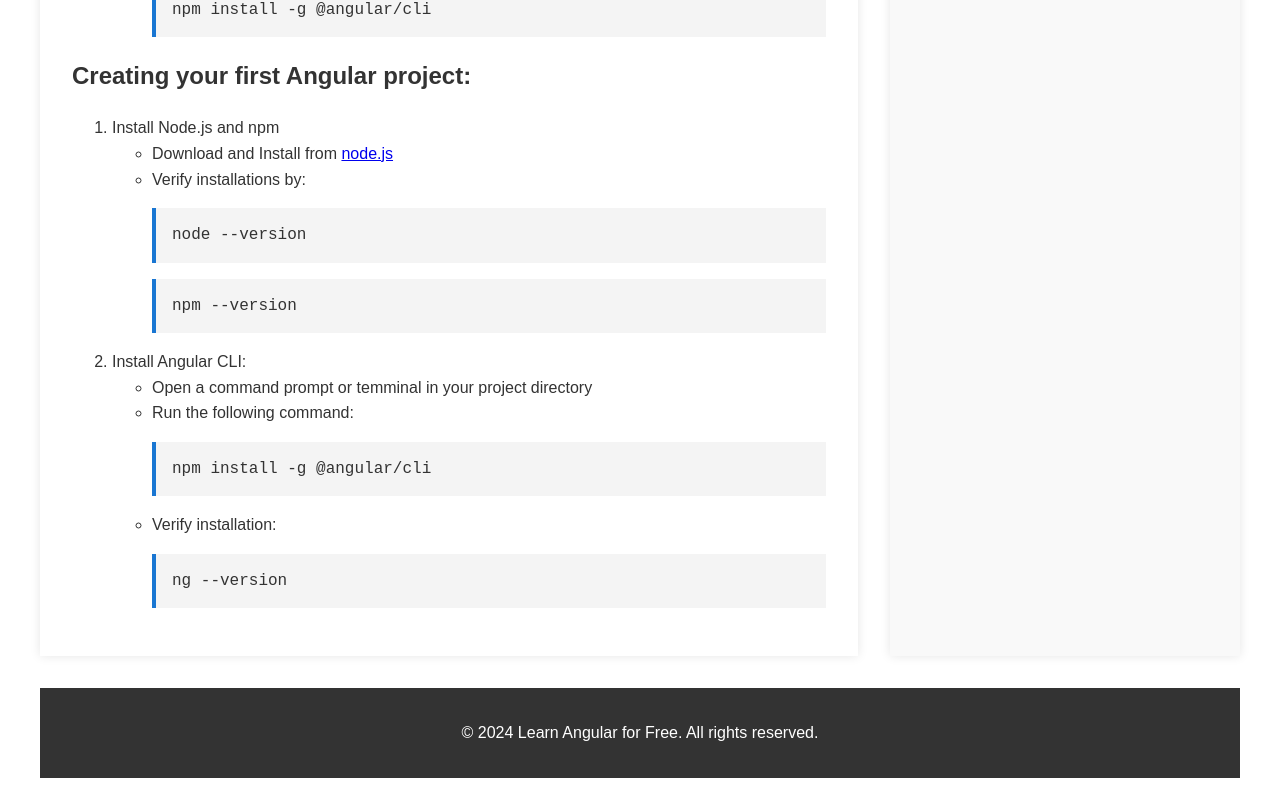
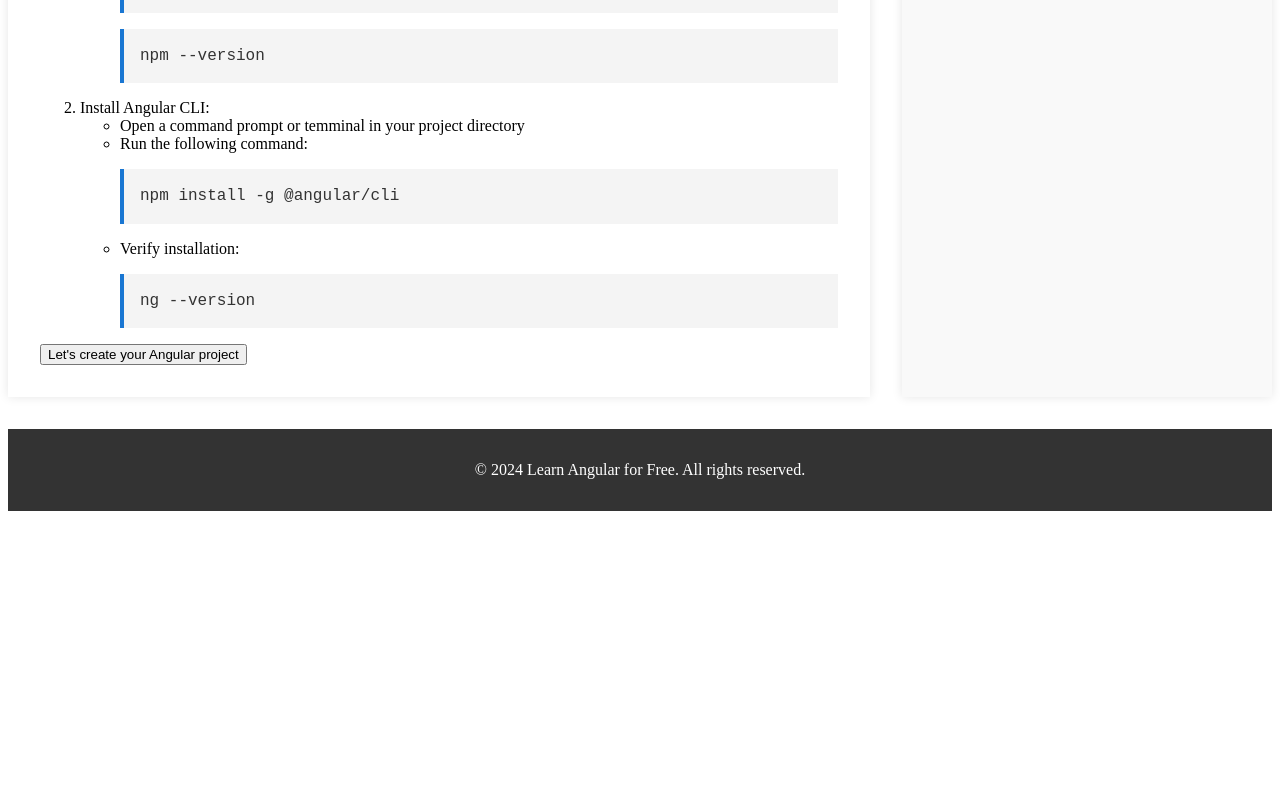
Before and after one commit to pputtaswamy07/Learn-Angular, an Angular app: page / in a window 1280 px wide. Shown: the part 937-1743 px from the top of the page. After the commit the page ends 1456 px from the top, so only its background shows below. Built offline with nearby package versions, Linux system fonts and the light colour scheme.

Commit message:
add routlink to create-project

```diff
--- a/src/app/first-page/first-page.component.html
+++ b/src/app/first-page/first-page.component.html
@@ -1,14 +1,3 @@
-<!DOCTYPE html>
-<html lang="en">
-
-<head>
-    <meta charset="UTF-8">
-    <meta name="viewport" content="width=device-width, initial-scale=1.0">
-    <title>Let's Learn Angular</title>
-
-</head>
-
-<body>
 <header>
     <h1>Let's Learn Angular</h1>
 </header>
@@ -83,7 +72,8 @@
                 </ul>
             </ol>
         </section>
-
+        <div><button routerLink="/createProject">Let's create your Angular
+                project</button></div>
     </div>
     <aside>
         <h3>Quick Links</h3>
@@ -98,6 +88,3 @@
 <footer>
     <p>&copy; 2024 Learn Angular for Free. All rights reserved.</p>
 </footer>
-</body>
-
-</html>
```
Lines whose indentation alone changed are shown as unchanged.
